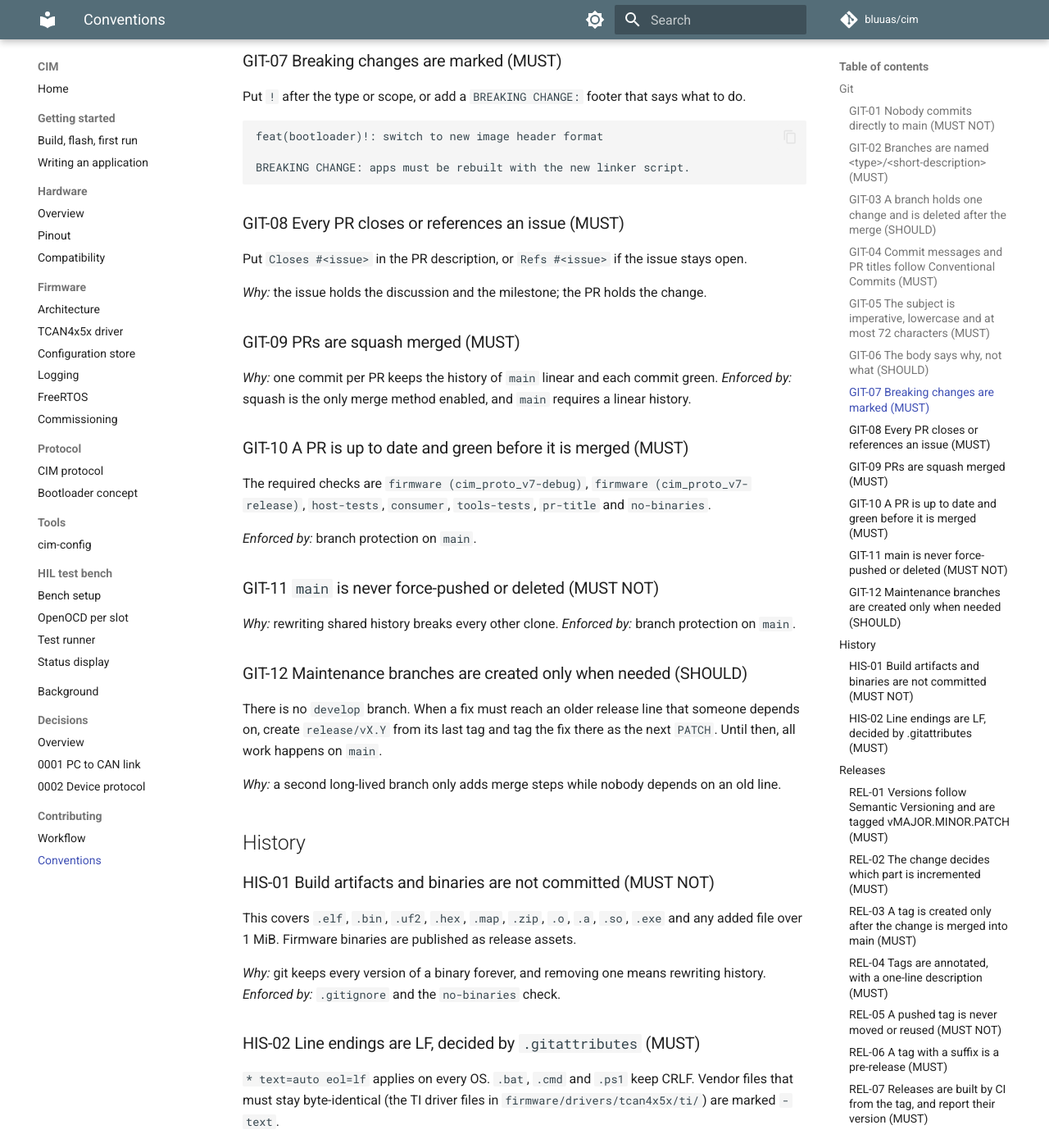
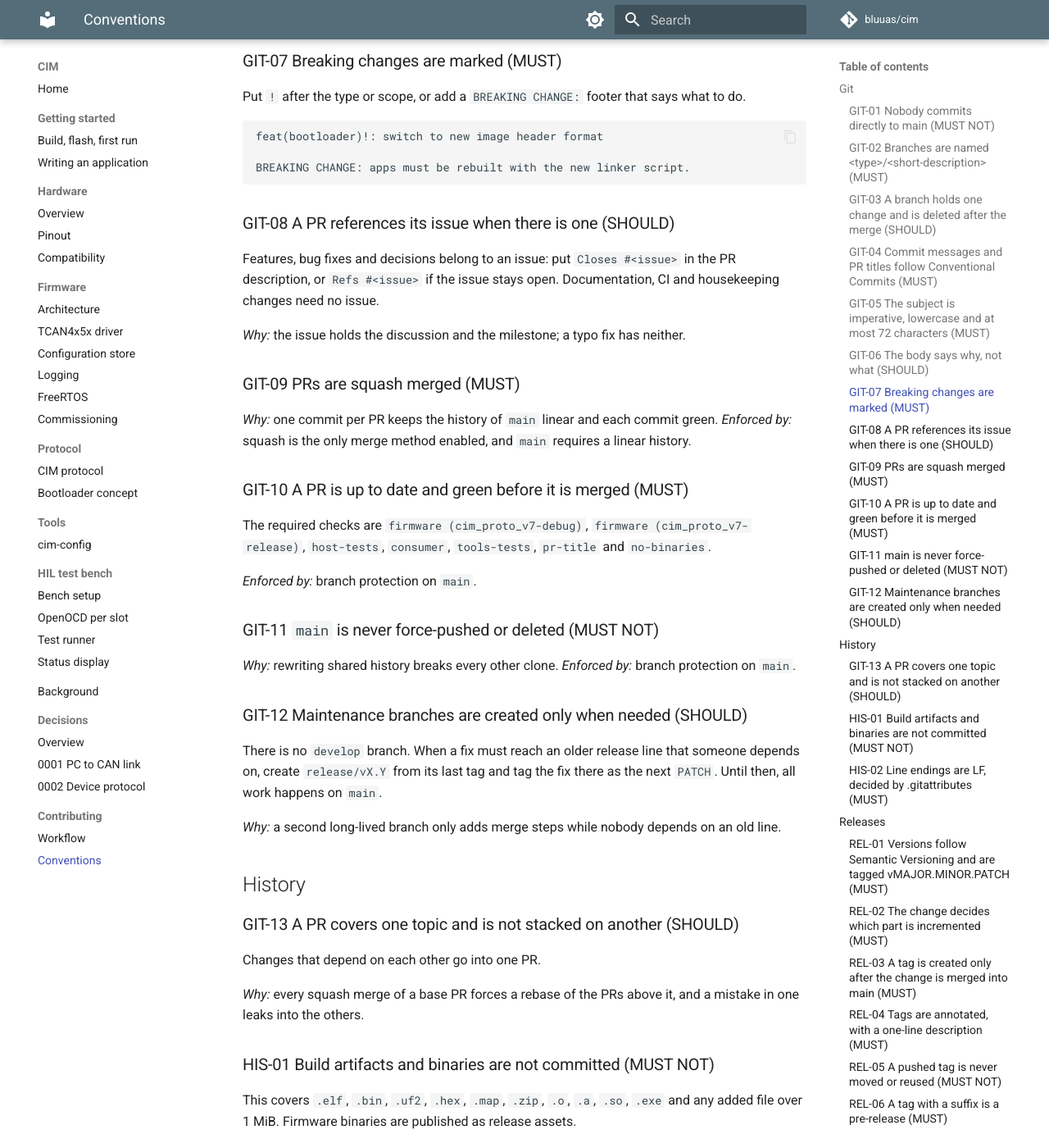
Before and after one commit to bluuas/cim, an MkDocs documentation site: the page built from docs/conventions.md, in a window 1280 px wide and 1400 px high, scrolled down 2371 px. Shown: the whole window at 82% size. Built offline with MkDocs 1.6.1 and Material for MkDocs 9.7.7, drawn with Linux system fonts in a browser that asks for light colours; comment, search, counter and statistics services are not loaded.

Commit message:
docs: lighten the workflow for small changes (#80)
## What
GIT-08 asks for an issue only on features, bug fixes and decisions. New
GIT-13: one topic per PR, no stacking. The PR template keeps the issue
link and the hardware test line.

- [x] Tested on hardware / not applicable

Co-authored-by: Claude Sonnet 5.5 <noreply@anthropic.com>

````diff
--- a/docs/conventions.md
+++ b/docs/conventions.md
@@ -75,11 +75,11 @@ feat(bootloader)!: switch to new image header format
 BREAKING CHANGE: apps must be rebuilt with the new linker script.
 ```
 
-### GIT-08 Every PR closes or references an issue (MUST)
+### GIT-08 A PR references its issue when there is one (SHOULD)
 
-Put `Closes #<issue>` in the PR description, or `Refs #<issue>` if the issue stays open.
+Features, bug fixes and decisions belong to an issue: put `Closes #<issue>` in the PR description, or `Refs #<issue>` if the issue stays open. Documentation, CI and housekeeping changes need no issue.
 
-*Why:* the issue holds the discussion and the milestone; the PR holds the change.
+*Why:* the issue holds the discussion and the milestone; a typo fix has neither.
 
 ### GIT-09 PRs are squash merged (MUST)
 
@@ -102,6 +102,12 @@ There is no `develop` branch. When a fix must reach an older release line that s
 *Why:* a second long-lived branch only adds merge steps while nobody depends on an old line.
 
 ## History
+
+### GIT-13 A PR covers one topic and is not stacked on another (SHOULD)
+
+Changes that depend on each other go into one PR.
+
+*Why:* every squash merge of a base PR forces a rebase of the PRs above it, and a mistake in one leaks into the others.
 
 ### HIS-01 Build artifacts and binaries are not committed (MUST NOT)
 
````
Also changed, not shown: CONTRIBUTING.md (+4 -4 lines), .github/pull_request_template.md.
